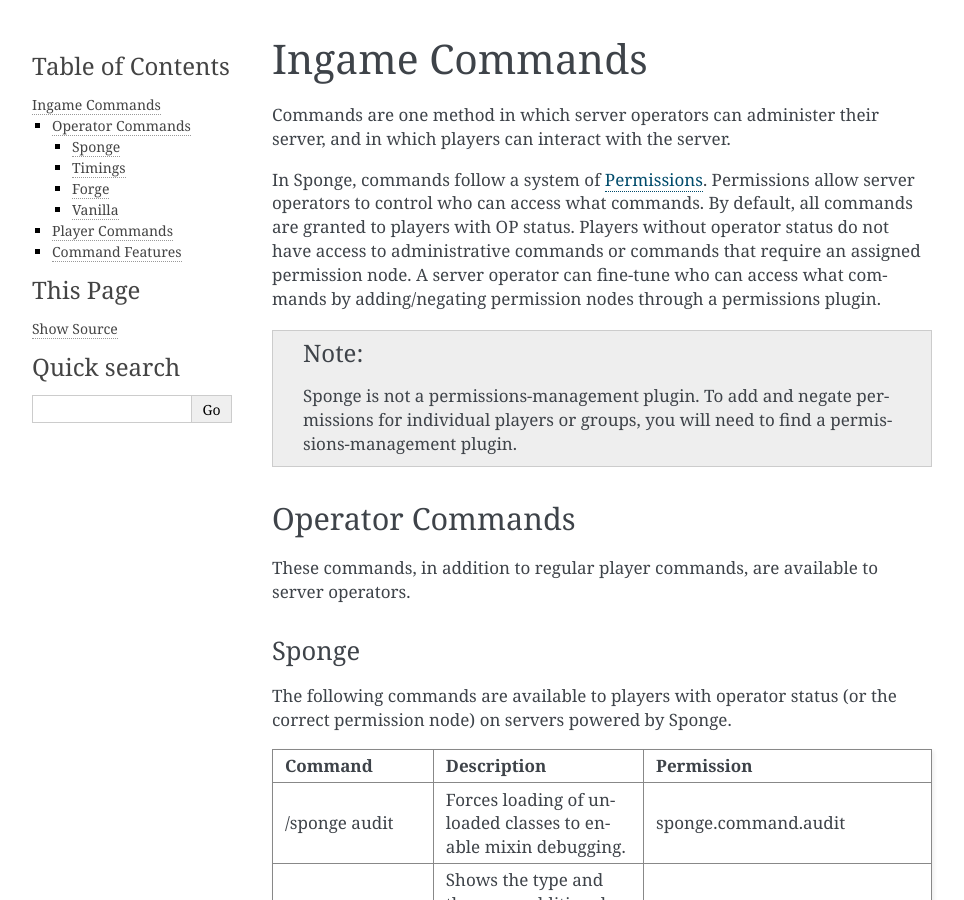
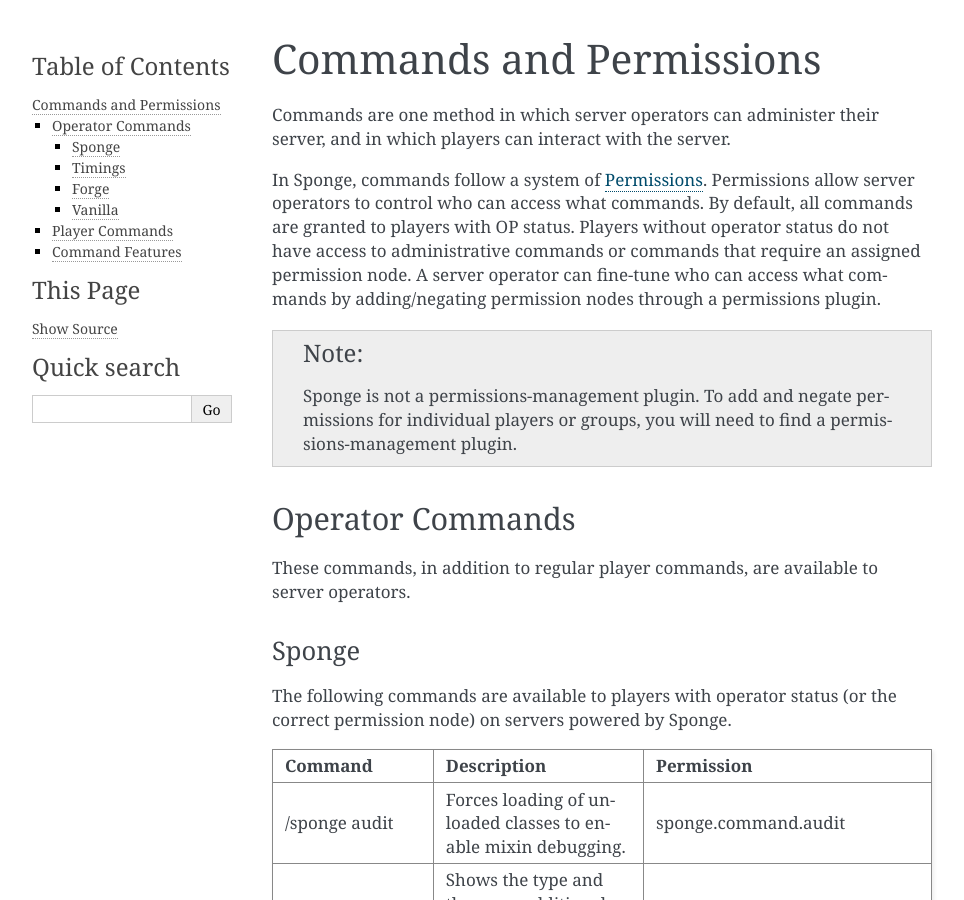
Before and after one commit to SpongePowered/SpongeDocs, a Sphinx documentation site: the page built from source/server/spongineer/commands.rst, in a window 1280 px wide and 900 px high. Shown: the whole window, without its empty margins (148-1112 px from the left). Built offline with Sphinx 7.4.7, drawn with Linux system fonts in a browser that asks for light colours; pages that are not in the unit, such as notebooks, are missing from menus.

Commit message:
Rename to Commands and Permissions

```diff
--- a/source/server/spongineer/commands.rst
+++ b/source/server/spongineer/commands.rst
@@ -1,6 +1,6 @@
-===============
-Ingame Commands
-===============
+========================
+Commands and Permissions
+========================
 
 Commands are one method in which server operators can administer their server, and in which players can interact with
 the server.
```
